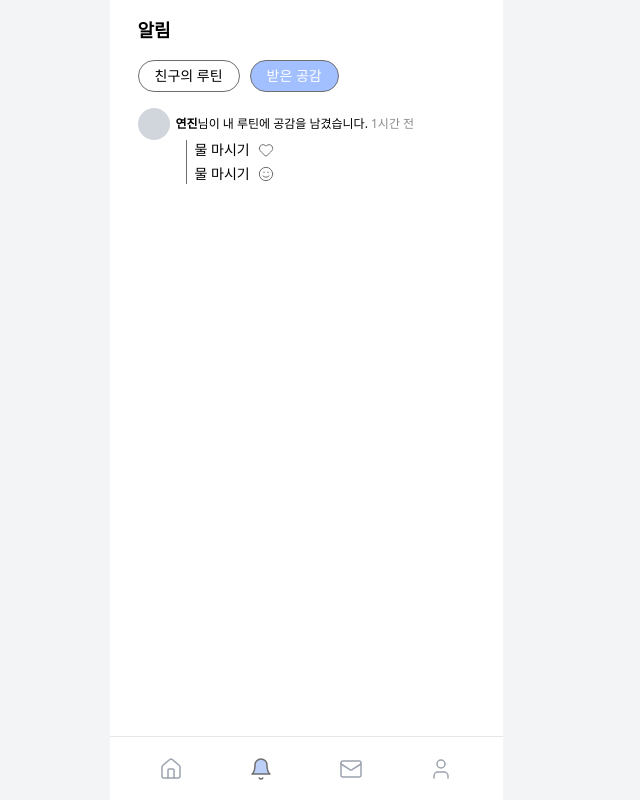
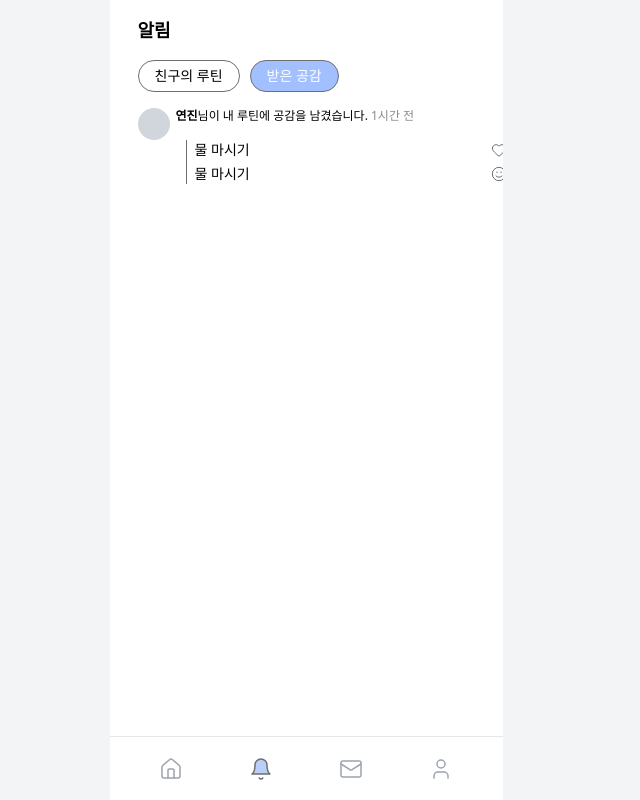
Before and after one commit to ryudahlia-max/14th-hackathon-team-2, a React (Vite) app in the folder frontend/: page /notifications in a window 1280 px wide. Both pictures are taken after a click on the button "받은 공감". Shown: the whole page, without its empty margins (334-974 px from the left). Built offline with nearby package versions, Linux system fonts and the light colour scheme.

Commit message:
Revert "fix: 루틴 행의 하트/웃음/태양 아이콘이 텍스트와 멀리 떨어져 오른쪽 끝에 붙던 문제 수정"
This reverts commit 6682635e0c3d2109da82630ba4c33b130fa3fc22.

```diff
--- a/frontend/src/pages/FriendRoutinePage.tsx
+++ b/frontend/src/pages/FriendRoutinePage.tsx
@@ -74,7 +74,7 @@ function buildRoutineGroups(): RoutineGroup[] {
 function NotificationGroup({ name, count, timeAgo, routines }: RoutineGroup) {
   return (
     <div className="flex flex-col w-full">
-      <div className="flex items-center gap-1.5 w-full">
+      <div className="flex items-start gap-1.5 w-full">
         <div className="size-8 rounded-full bg-gray-300 shrink-0" />
         <p className="text-xs text-black flex-1 min-w-0">
           <span className="font-bold">{name}</span>님이 루틴을{' '}
@@ -85,9 +85,9 @@ function NotificationGroup({ name, count, timeAgo, routines }: RoutineGroup) {
       <div className="flex flex-col w-full border-l border-[#6e6e6e] ml-12">
         {routines.map((routine, i) => (
           <div key={i} className="flex flex-col gap-1 w-full">
-            <div className="flex items-center gap-2 pl-2 pr-4 w-full">
-              <p className="text-sm text-black min-w-0 truncate">{routine.name}</p>
-              <Sun size={16} strokeWidth={1.5} color="#6e6e6e" className="shrink-0" />
+            <div className="flex items-center justify-between gap-2 pl-2 pr-4 w-full">
+              <p className="text-sm text-black flex-1 min-w-0 truncate">{routine.name}</p>
+              <Sun size={16} strokeWidth={1.5} color="#6e6e6e" />
             </div>
             {routine.photoUrl && (
               <div className="flex items-center gap-2 pl-2">
@@ -108,7 +108,7 @@ function NotificationGroup({ name, count, timeAgo, routines }: RoutineGroup) {
 function ReceivedLikeGroupItem({ name, timeAgo, routines }: ReceivedLikeGroup) {
   return (
     <div className="flex flex-col w-full">
-      <div className="flex items-center gap-1.5 w-full">
+      <div className="flex items-start gap-1.5 w-full">
         <div className="size-8 rounded-full bg-gray-300 shrink-0" />
         <p className="text-xs text-black flex-1 min-w-0">
           <span className="font-bold">{name}</span>님이 내 루틴에 공감을 남겼습니다.{' '}
@@ -119,9 +119,9 @@ function ReceivedLikeGroupItem({ name, timeAgo, routines }: ReceivedLikeGroup) {
         {routines.map((routine, i) => {
           const Icon = REACTION_ICONS[routine.reaction];
           return (
-            <div key={i} className="flex items-center gap-2 pl-2 pr-4 w-full">
-              <p className="text-sm text-black min-w-0 truncate">{routine.name}</p>
-              <Icon size={16} strokeWidth={1.5} color="#6e6e6e" className="shrink-0" />
+            <div key={i} className="flex items-center justify-between gap-2 pl-2 pr-4 w-full">
+              <p className="text-sm text-black flex-1 min-w-0 truncate">{routine.name}</p>
+              <Icon size={16} strokeWidth={1.5} color="#6e6e6e" />
             </div>
           );
         })}
```
